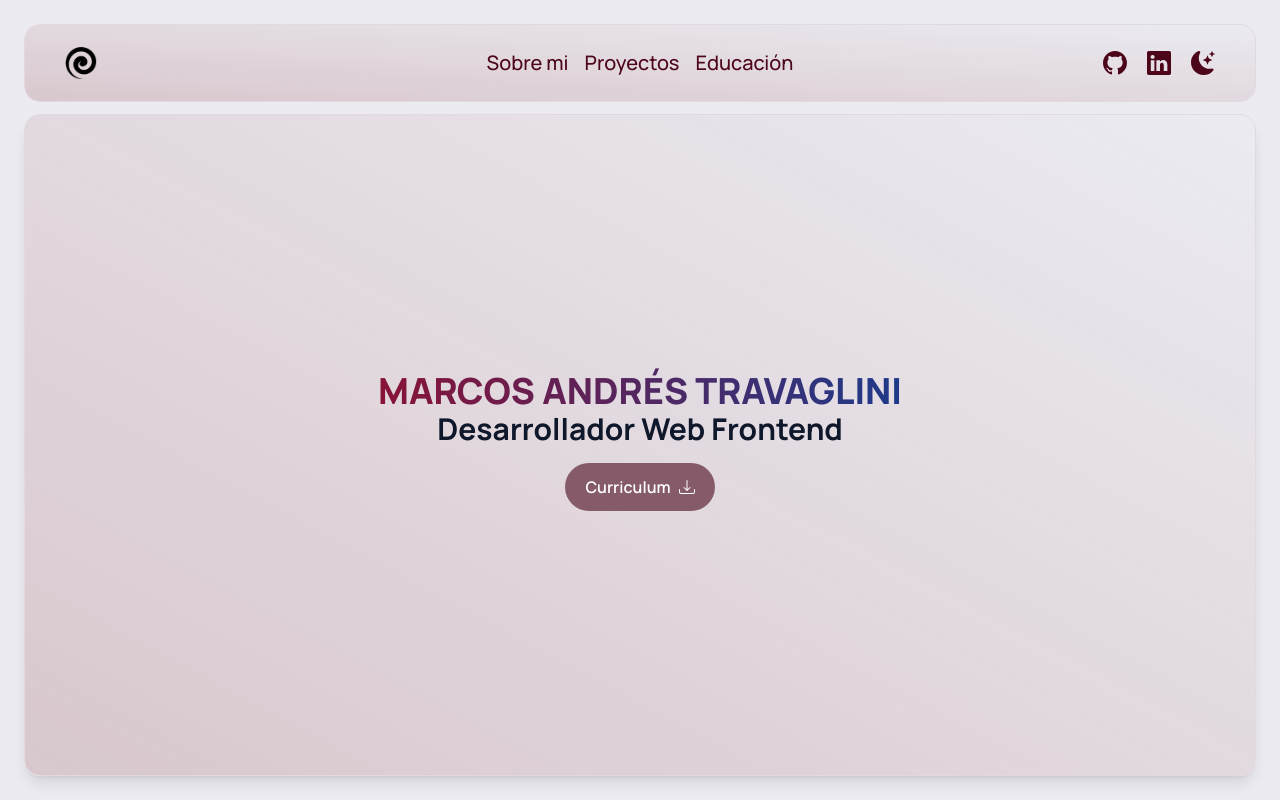
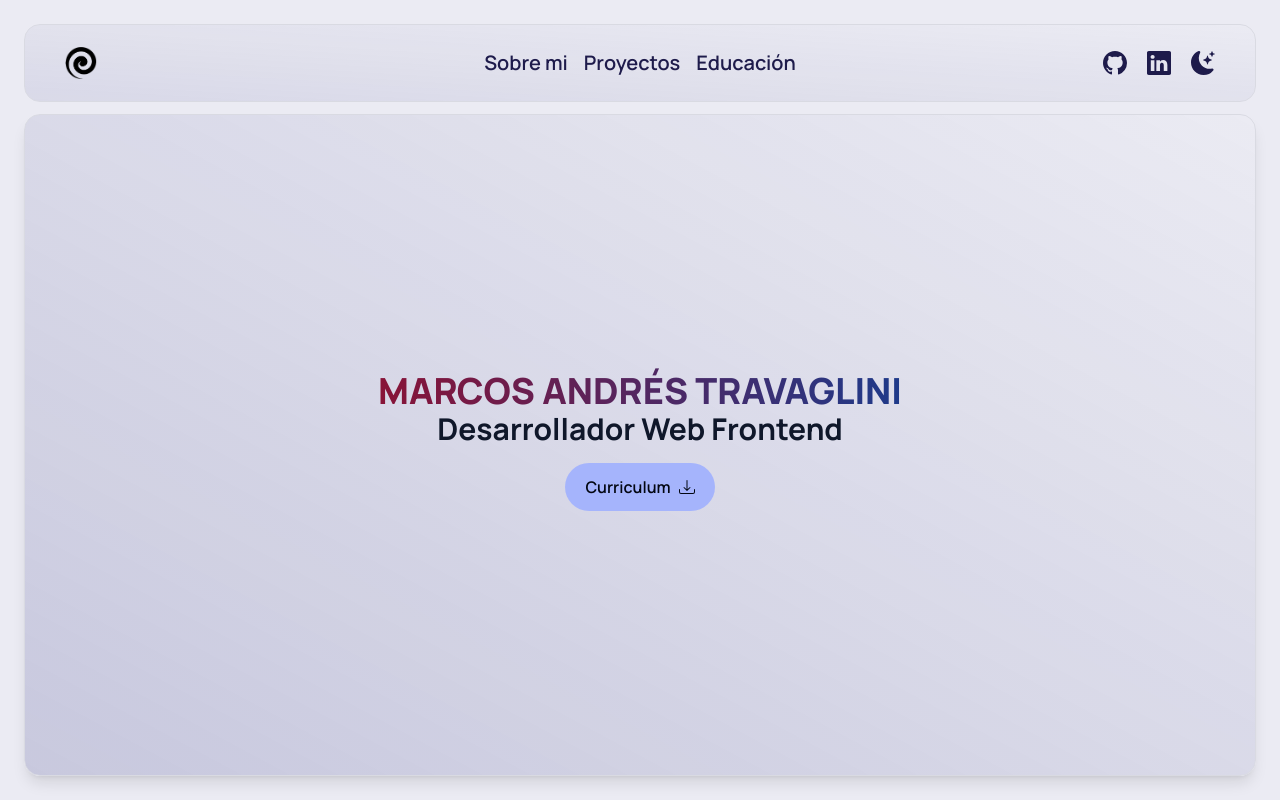
Before and after one commit to Blackpachamame/portfolio, a React (Vite) app: page / in a window 1280 px wide. Built offline with nearby package versions, Linux system fonts and the light colour scheme.

Commit message:
Ajustes modo claro

```diff
--- a/src/App.tsx
+++ b/src/App.tsx
@@ -5,12 +5,12 @@ function App() {
   return (
     <BrowserRouter>
       <main className="min-h-screen flex flex-col p-4 md:p-6">
-        <div className="fixed inset-0 bg-[rgba(68,61,127,.1)] dark:bg-[#11121b]"></div>
+        <div className="fixed inset-0 bg-[rgba(60,62,138,.1)] dark:bg-[#11121b]"></div>
         <Header></Header>
         <div className="flex-1 flex flex-col justify-center relative z-10
-        bg-gradient-to-tr from-[rgba(138,60,60,.2)] to-transparent text-gray-900
+        bg-gradient-to-tr from-[rgba(60,62,138,.2)] to-transparent text-gray-900
         dark:from-[rgba(78,89,192,.2)] dark:text-slate-100
-        border border-solid border-[#e2d9df] dark:border-[#242636] rounded-2xl
+        border border-solid border-[#d9dae2] dark:border-[#242636] rounded-2xl
         shadow-lg p-6 md:p-10 pb-8 md:pb-12 transition duration-300">
           <Routes>
             <Route path="/" element={<Home />} />
--- a/src/components/Header/Navbar.tsx
+++ b/src/components/Header/Navbar.tsx
@@ -2,10 +2,10 @@ import { NavLink } from "react-router-dom"
 
 function Navbar() {
     return (
-        <div className="self-center flex items-center justify-center space-x-4 font-medium order-last flex-basis-[100%] md:order-none relative z-10 text-sm sm:text-xl">
-            <NavLink to="/sobremi" className={({ isActive }) => isActive ? "text-rose-800 dark:text-white duration-500" : "hover:text-rose-900 dark:hover:text-slate-200 duration-500"}>Sobre mi</NavLink>
-            <NavLink to="/proyectos" className={({ isActive }) => isActive ? "text-rose-800 dark:text-white duration-500" : "hover:text-rose-900 dark:hover:text-slate-200 duration-500"}>Proyectos</NavLink>
-            <NavLink to="/educacion" className={({ isActive }) => isActive ? "text-rose-800 dark:text-white duration-500" : "hover:text-rose-900 dark:hover:text-slate-200 duration-500"}>Educación</NavLink>
+        <div className="self-center flex items-center justify-center space-x-4 font-semibold order-last flex-basis-[100%] md:order-none relative z-10 text-sm sm:text-xl">
+            <NavLink to="/sobremi" className={({ isActive }) => isActive ? "text-indigo-800 dark:text-white duration-500" : "hover:text-indigo-900 dark:hover:text-slate-200 duration-500"}>Sobre mi</NavLink>
+            <NavLink to="/proyectos" className={({ isActive }) => isActive ? "text-indigo-800 dark:text-white duration-500" : "hover:text-indigo-900 dark:hover:text-slate-200 duration-500"}>Proyectos</NavLink>
+            <NavLink to="/educacion" className={({ isActive }) => isActive ? "text-indigo-800 dark:text-white duration-500" : "hover:text-indigo-900 dark:hover:text-slate-200 duration-500"}>Educación</NavLink>
         </div>
     )
 }
--- a/src/components/Header/index.tsx
+++ b/src/components/Header/index.tsx
@@ -3,11 +3,11 @@ import Navbar from "./Navbar";
 
 export default function Header() {
     return (
-        <header className="bg-gradient-to-tr from-[rgba(138,60,60,.2)] to-transparent text-rose-950
-        dark:from-[rgba(78,89,192,.2)] dark:text-slate-300 border border-solid border-[#e2d9df] dark:border-[#242636] rounded-2xl  mb-3 relative z-10 text-gray-900 transition duration-300">
+        <header className="bg-gradient-to-tr from-[rgba(60,62,138,.1)] to-transparent text-indigo-950
+        dark:from-[rgba(78,89,192,.2)] dark:text-slate-300 border border-solid border-[#d9dae2] dark:border-[#242636] rounded-2xl  mb-3 relative z-10 text-gray-900 transition duration-300">
             <div className="px-6 py-5 lg:px-10 lg:py-6 flex flex-col justify-center relative">
                 <Brand />
-                <div className="dark:bg-gray-800 bg-[#dbcbd7] block lg:hidden h-px my-5 -mx-6"></div>
+                <div className="dark:bg-gray-800 bg-[#cbcddb] block lg:hidden h-px my-5 -mx-6"></div>
                 <Navbar />
             </div>
         </header>
--- a/src/components/Home/ButtonCV.tsx
+++ b/src/components/Home/ButtonCV.tsx
@@ -3,8 +3,8 @@ import { BsDownload } from "react-icons/bs";
 function ButtonCV() {
     return (
         <a href="#" className="inline-flex items-center gap-2 px-4 py-2 sm:px-5 sm:py-3
-        font-semibold text-white bg-[#865b69] dark:bg-indigo-600 dark:border-[#242636]
-        rounded-full cursor-pointer select-none sm:mb-0 sm:w-auto hover:bg-rose-800
+        font-semibold text-gray-950 dark:text-white bg-indigo-300 dark:bg-indigo-600 dark:border-[#242636]
+        rounded-full cursor-pointer select-none sm:mb-0 sm:w-auto hover:bg-indigo-400
         dark:hover:bg-indigo-700 transition duration-300">
             Curriculum
             <BsDownload />
```
